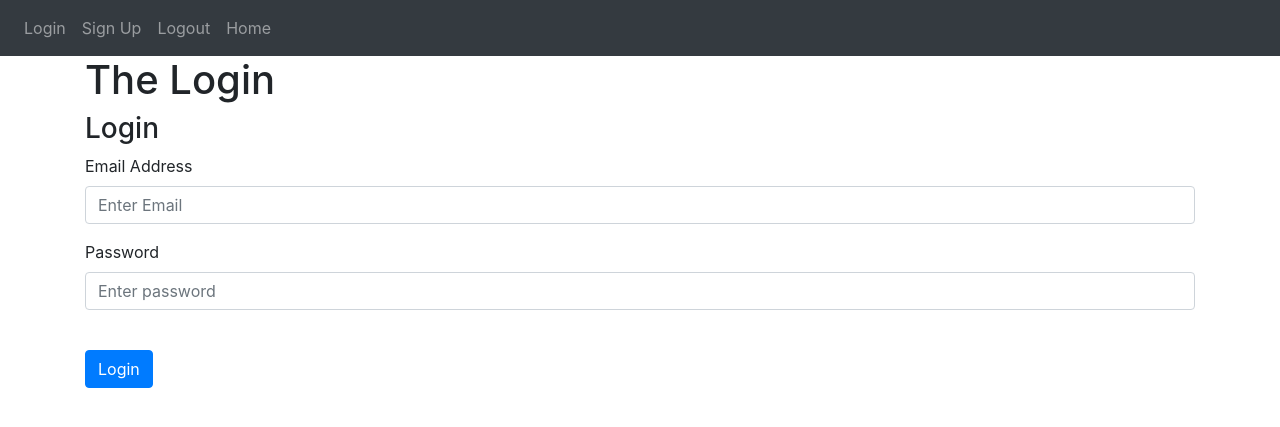
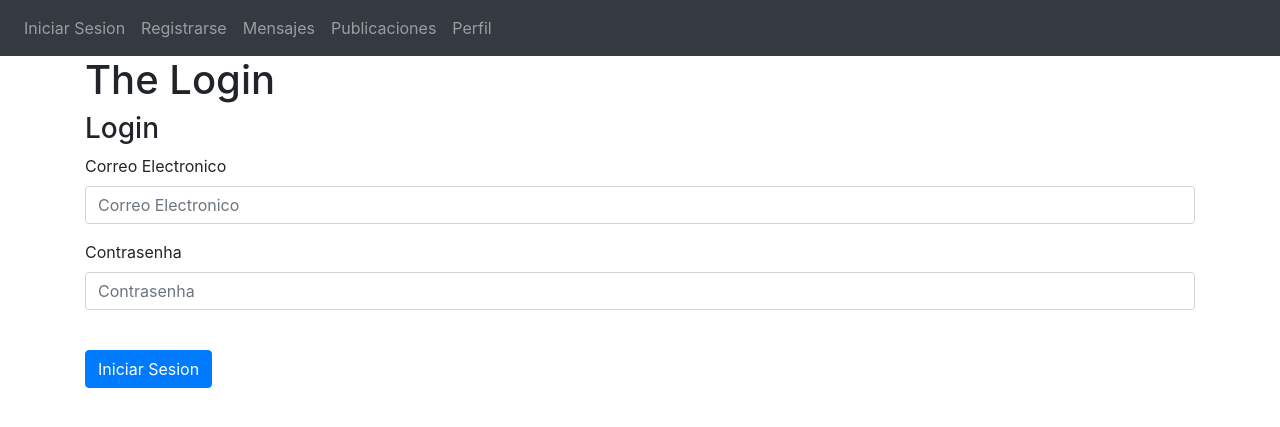
Before and after one commit to rafael1199v/Proyecto_final, a Flask app: page /login in a window 1280 px wide. Shown: the top 427 px of the page. Run offline with Flask 3, Linux system fonts and the light colour scheme; some libraries are stand-ins or nearby versions.

Commit message:
Creación de pestaña registro
Creación de la pestaña de registro, con otras rutas adicionales.

```diff
--- a/website/auth.py
+++ b/website/auth.py
@@ -12,10 +12,18 @@ def login():
 
     return render_template("login.html")
 
-@auth.route("/logout")
+@auth.route("/noticias")
 def logout():
-    return "<h1> Hola </h1>"
+    return render_template("noticias.html")
 
-@auth.route("/sign-up")
+@auth.route("/registro")
 def sign_up():
-    return render_template("sign_up.html")
+    return render_template("registro.html")
+
+@auth.route("/publicaciones")
+def publicaciones():
+    return render_template("publicaciones.html")
+
+@auth.route("/mensajes")
+def mensajes():
+    return render_template("mensajes.html")
--- a/website/templates/base.html
+++ b/website/templates/base.html
@@ -25,10 +25,11 @@
 
         <div class="collapse navbar-collapse" id="navbar">
             <div class="navbar-nav">
-                <a href="/login" class="nav-item nav-link" id="login">Login</a>
-                <a href="/sign-up" class="nav-item nav-link" id="sign-up">Sign Up</a>
-                <a href="/logout" class="nav-item nav-link" id="logout">Logout</a>
-                <a href="/" class="nav-item nav-link" id="home">Home</a>
+                <a href="/login" class="nav-item nav-link" id="login">Iniciar Sesion</a>
+                <a href="/registro" class="nav-item nav-link" id="sign-up">Registrarse</a>
+                <a href="/mensajes" class="nav-item nav-link" id="login">Mensajes</a>
+                <a href="/publicaciones" class="nav-item nav-link" id="sign-up">Publicaciones</a>
+                <a href="/" class="nav-item nav-link" id="home">Perfil</a>
             </div>
         </div>
     </nav>
--- a/website/templates/home.html
+++ b/website/templates/home.html
@@ -1,7 +1,6 @@
-{% extends "base.html" %} {% block title %}Changed{% endblock %}
+{% extends "base.html" %} {% block title %}Perfil{% endblock %}
 
 {% block content %}
-<h1>The home page</h1>
-
+<h1>Perfil del usuario</h1>
 
 {% endblock %}
--- a/website/templates/login.html
+++ b/website/templates/login.html
@@ -1,4 +1,4 @@
-{% extends "base.html" %} {% block title %}Login{% endblock %}
+{% extends "base.html" %} {% block title %}Iniciar Sesion{% endblock %}
 
 {% block content %}
 <h1>The Login</h1>
@@ -6,15 +6,15 @@
 <form method="POST">
     <h3 aling="center">Login</h3>
     <div class="form-group">
-        <label for="email">Email Address</label>
-        <input type="email" class="form-control" id="email" name="email" placeholder="Enter Email">
+        <label for="email">Correo Electronico</label>
+        <input type="email" class="form-control" id="email" name="email" placeholder="Correo Electronico">
     </div>
     <div class="form-group">
-        <label for="password">Password</label>
-        <input type="password" class="form-control" id="password" name="password" placeholder="Enter password">
+        <label for="password">Contrasenha</label>
+        <input type="password" class="form-control" id="password" name="password" placeholder="Contrasenha">
 
     </div>
     <br>
-    <button type="submit" class="btn btn-primary">Login</button>
+    <button type="submit" class="btn btn-primary">Iniciar Sesion</button>
 </form>
 {% endblock %}
--- /dev/null
+++ b/website/templates/publicaciones.html
@@ -0,0 +1,6 @@
+{% extends "base.html" %} {% block title %}Noticias{% endblock %}
+
+{% block content%}
+<h1>Pagina de noticias</h1>
+
+{% endblock %}
--- a/website/templates/sign_up.html
+++ /dev/null
@@ -1,5 +0,0 @@
-{% extends "base.html" %} {% block title %}Sign Up{% endblock %}
-
-{% block content %}
-<h1>The sign-up</h1>
-{% endblock %}
```
Also changed, not shown: website/models.py (+0 -13 lines), website/templates/mensajes.html (added, +7 -0 lines), website/templates/registro.html (added, +41 -0 lines).
